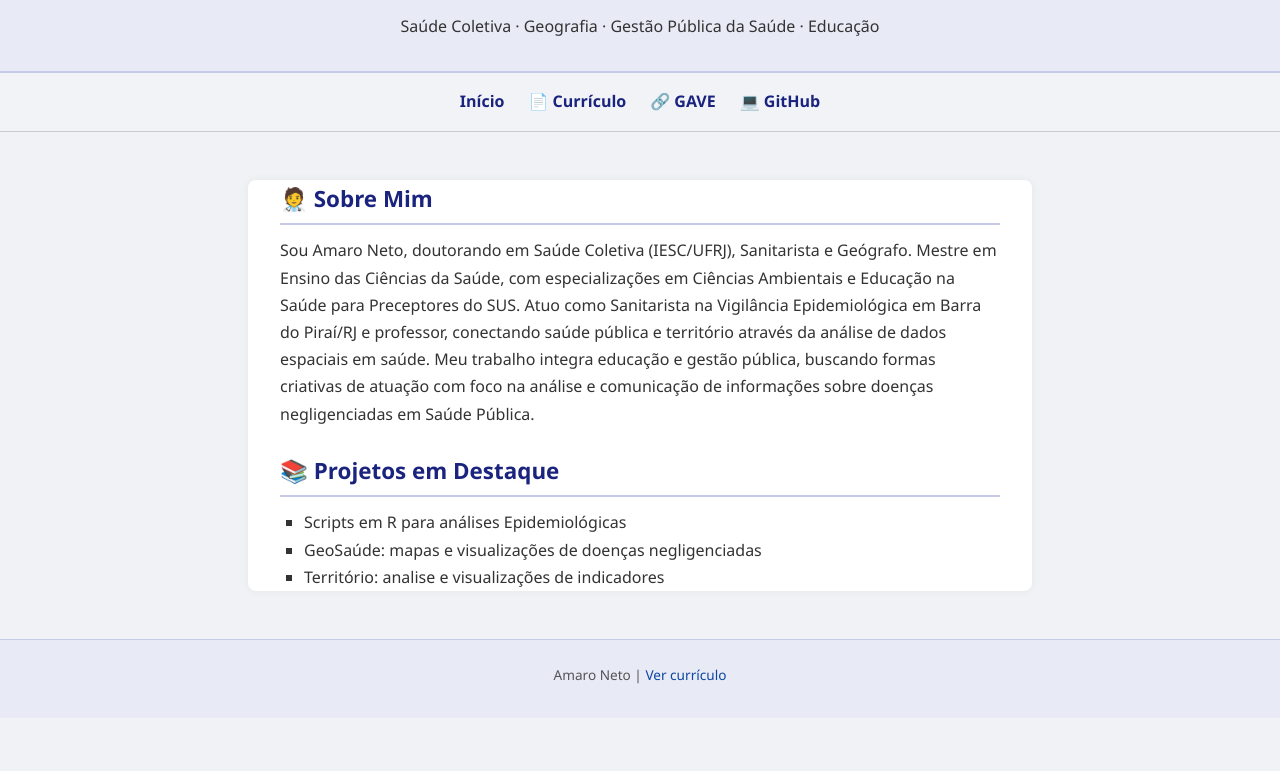
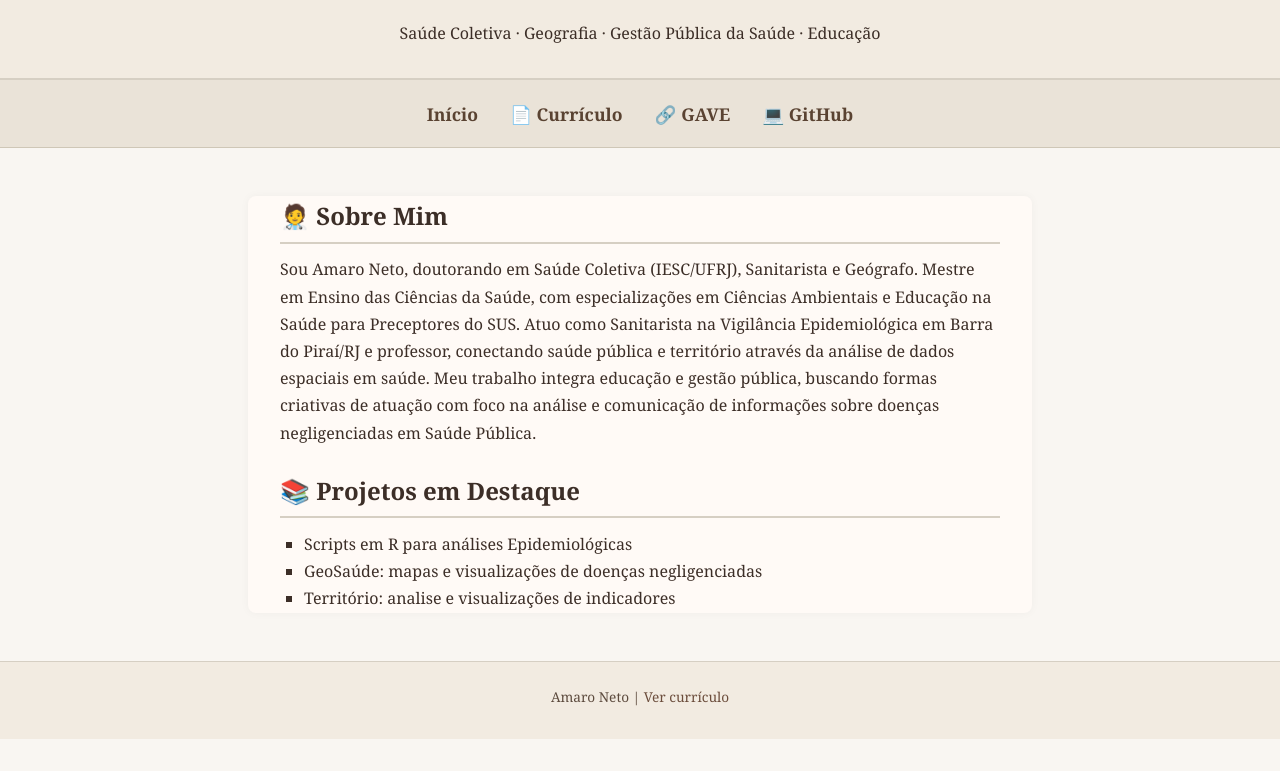
Before and after one commit to veneto9/amaroneto, a plain HTML site: page index.html in a window 1280 px wide. Shown: the part 181-952 px from the top of the page. Before the commit the page ends 931 px from the top, so only its background shows below. Drawn offline with Linux system fonts and the light colour scheme.

Commit message:
Update styles.css
atualização de cores

Signed-off-by: Amaro Neto <88960952+veneto9@users.noreply.github.com>

```diff
--- a/styles.css
+++ b/styles.css
@@ -1,11 +1,11 @@
-/* styles.css */
+/* styles.css com cores clássicas */
 
 body {
-  font-family: "Segoe UI", Tahoma, Geneva, Verdana, sans-serif;
+  font-family: "Georgia", serif;
   margin: 0;
   padding: 2rem 0;
-  background-color: #f0f2f5;
-  color: #333;
+  background-color: #f9f6f2;
+  color: #3c2e27;
   line-height: 1.6;
 }
 
@@ -14,27 +14,27 @@ main {
   margin: 3rem auto;
   padding: 0 2rem;
   line-height: 1.7;
-  background-color: #fff;
-  box-shadow: 0 0 10px rgba(0, 0, 0, 0.05);
+  background-color: #fffaf6;
+  box-shadow: 0 0 10px rgba(0, 0, 0, 0.04);
   border-radius: 8px;
 }
 
 h1, h2 {
-  color: #1a237e;
+  color: #3c2e27;
   margin-top: 1.5rem;
 }
 
 h1 {
-  font-size: 2rem;
+  font-size: 2.2rem;
   text-align: center;
   padding: 1rem;
-  background-color: #e8eaf6;
-  border-bottom: 2px solid #c5cae9;
+  background-color: #f2ebe1;
+  border-bottom: 2px solid #d6cfc3;
 }
 
 h2 {
-  font-size: 1.4rem;
-  border-bottom: 2px solid #c5cae9;
+  font-size: 1.5rem;
+  border-bottom: 2px solid #d6cfc3;
   padding-bottom: 0.3rem;
   margin-bottom: 0.8rem;
 }
@@ -49,7 +49,7 @@ ul {
 }
 
 a {
-  color: #0d47a1;
+  color: #6b4c3b;
   text-decoration: none;
 }
 
@@ -59,7 +59,7 @@ a:hover {
 
 hr {
   border: none;
-  border-top: 1px solid #ccc;
+  border-top: 1px solid #d6cfc3;
   margin: 1.5rem 0;
 }
 
@@ -67,34 +67,35 @@ footer {
   text-align: center;
   font-size: 0.85rem;
   padding: 1rem;
-  background-color: #e8eaf6;
-  color: #555;
-  border-top: 1px solid #c5cae9;
+  background-color: #f2ebe1;
+  color: #5c4a3d;
+  border-top: 1px solid #d6cfc3;
 }
 
 /* Estilo para o cabeçalho */
 header {
   text-align: center;
   padding: 2rem 1rem 1rem 1rem;
-  background-color: #e8eaf6;
-  border-bottom: 2px solid #c5cae9;
+  background-color: #f2ebe1;
+  border-bottom: 2px solid #d6cfc3;
 }
 
 /* Estilo para o menu de navegação */
 nav {
   display: flex;
   justify-content: center;
-  gap: 1.5rem;
+  gap: 2rem;
   flex-wrap: wrap;
-  padding: 1rem;
-  background-color: #f1f3f6;
-  border-bottom: 1px solid #ccc;
+  padding: 1.2rem;
+  background-color: #eae3d8;
+  border-bottom: 1px solid #cfc7b7;
 }
 
 nav a {
-  color: #1a237e;
+  color: #5a4332;
   text-decoration: none;
   font-weight: bold;
+  font-size: 1.1rem;
 }
 
 nav a:hover {
@@ -112,10 +113,15 @@ nav a:hover {
   }
 
   h1 {
-    font-size: 1.5rem;
+    font-size: 1.8rem;
   }
 
   h2 {
-    font-size: 1.2rem;
+    font-size: 1.3rem;
+  }
+
+  nav {
+    flex-direction: column;
+    align-items: center;
   }
 }
```
